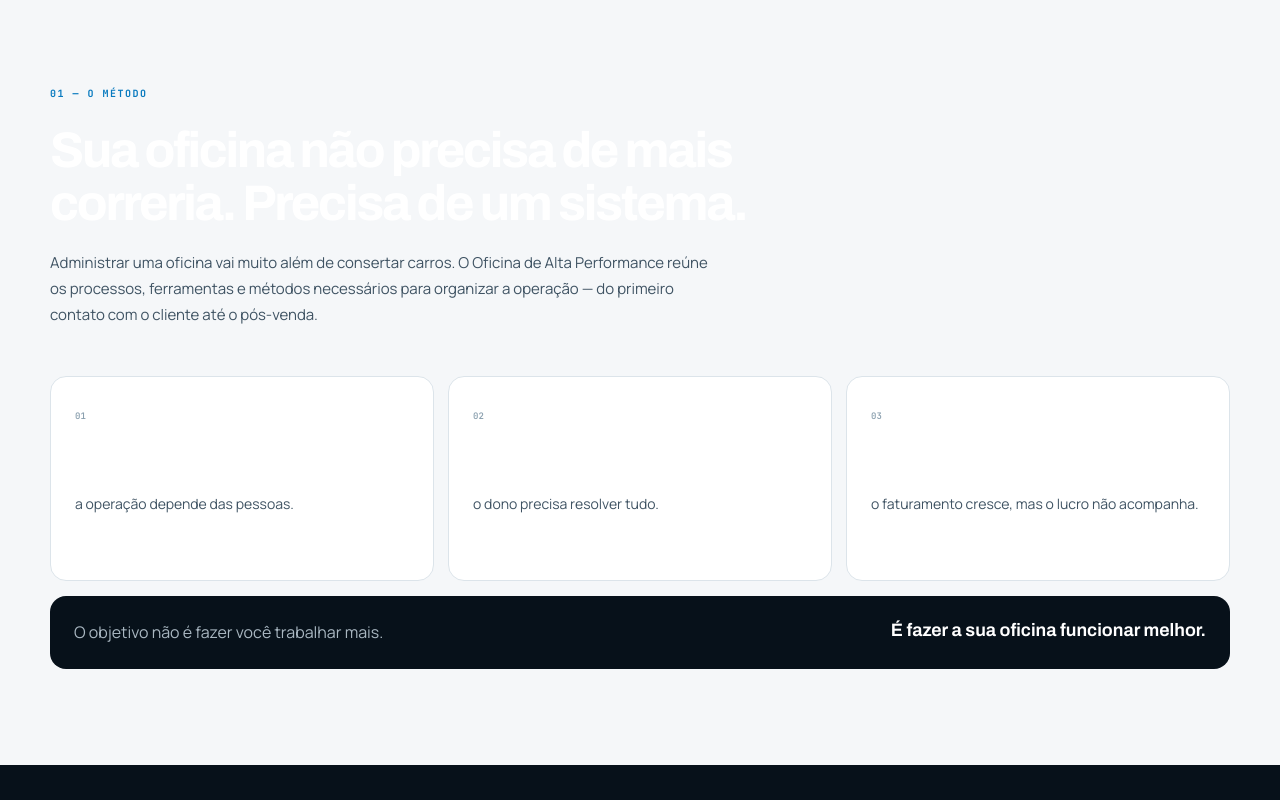
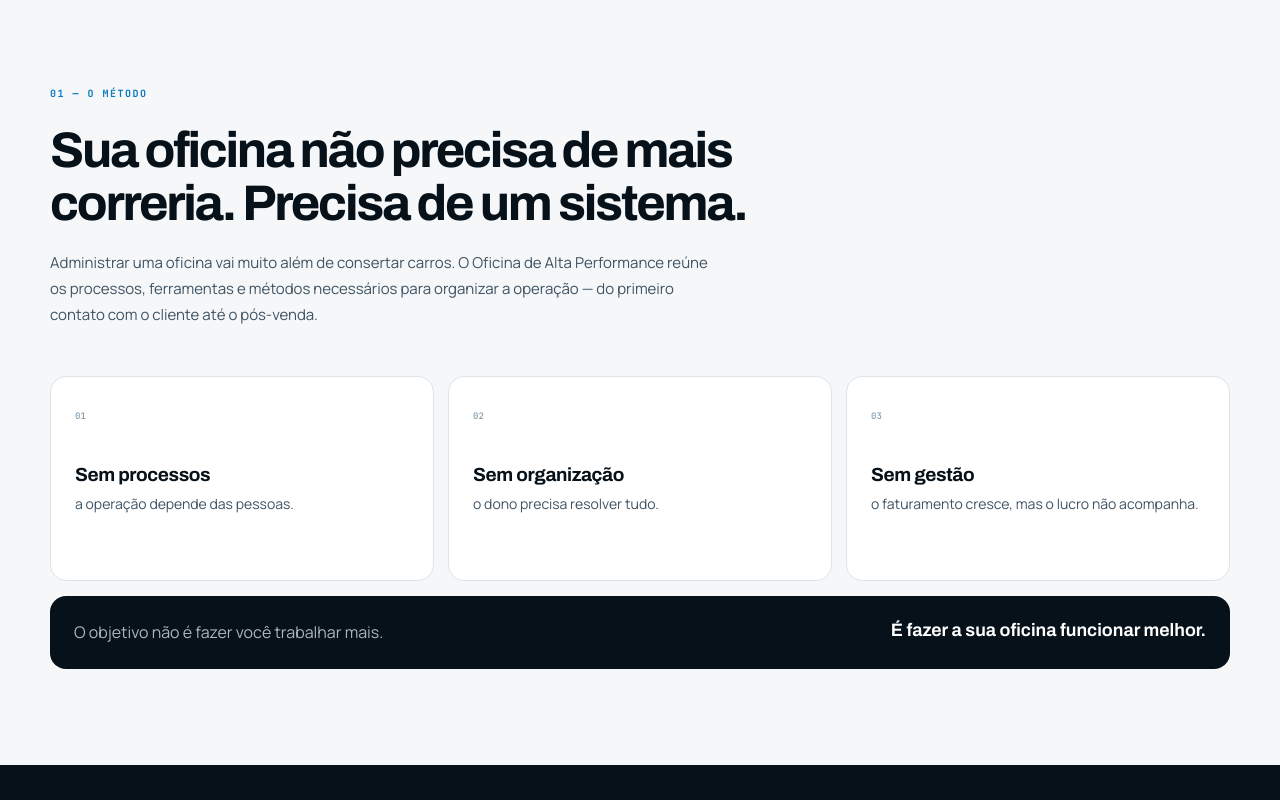
Before and after one commit to cezarhlima1/diegomensor, a Next.js app: page /oficinadealtaperformance in a window 1280 px wide. Shown: the part 880-1680 px from the top of the page. Built offline with nearby package versions, Linux system fonts and the light colour scheme.

Commit message:
corrige títulos em fundos claros da landing OAP

```diff
--- a/components/oficina-alta-performance/oficina.module.css
+++ b/components/oficina-alta-performance/oficina.module.css
@@ -97,3 +97,13 @@
 .footer p{color:#c2ccd3}
 .footer small{color:#9cacb7}
 .stickyCta small{color:#bac5cc}
+
+/* A folha global do projeto define headings como brancos. Nas superfícies
+   claras desta landing, a cor precisa ser explícita para não desaparecer. */
+.lightSection h2,.lightSection h3,
+.processSection .sectionIntro h2,
+.bonusSection h2,.bonusSection h3,
+.guarantee h2,
+.about h2,
+.faq h2{color:#07111a}
+.moduleDetail h3{color:#fff}
```
